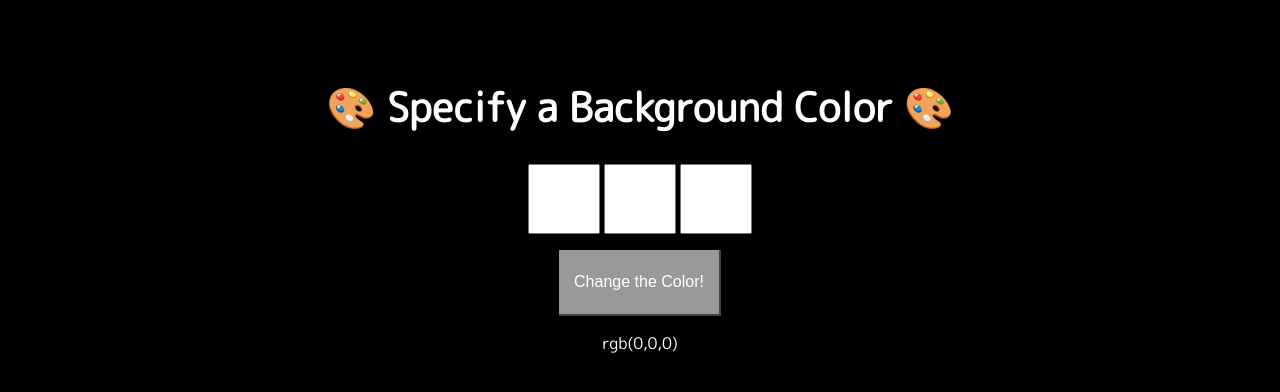
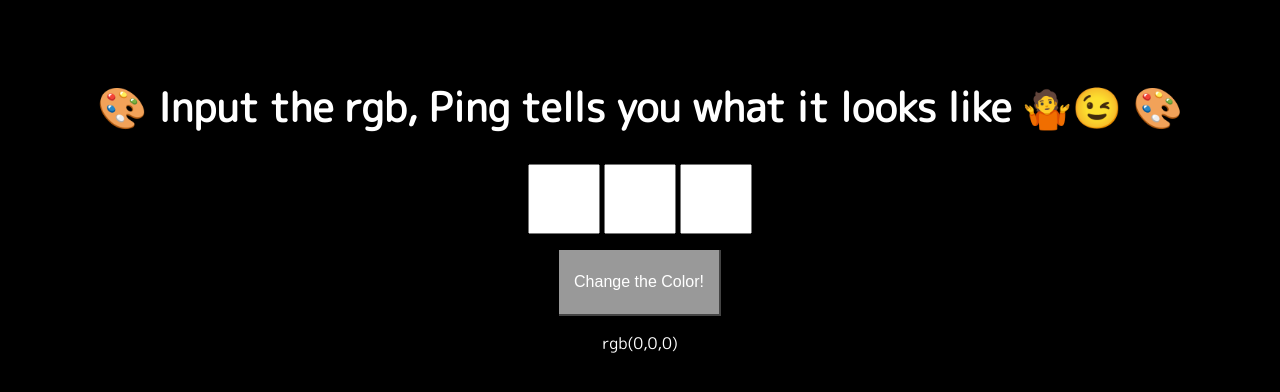
Before and after one commit to fengp/rgbcolorcheck, a plain HTML site: page index.html in a window 1280 px wide. Drawn offline with Linux system fonts and the light colour scheme.

Commit message:
Add files via upload

```diff
--- a/index.html
+++ b/index.html
@@ -13,7 +13,7 @@
 
 	<div id="wrapper">
 
-		<h1>🎨 Specify a Background Color 🎨</h1>
+		<h1>🎨 Input the rgb, Ping tells you what it looks like 🤷😉 🎨</h1>
 
 		<input id="red" maxlength="3">
 		<input id="green" maxlength="3">
```
